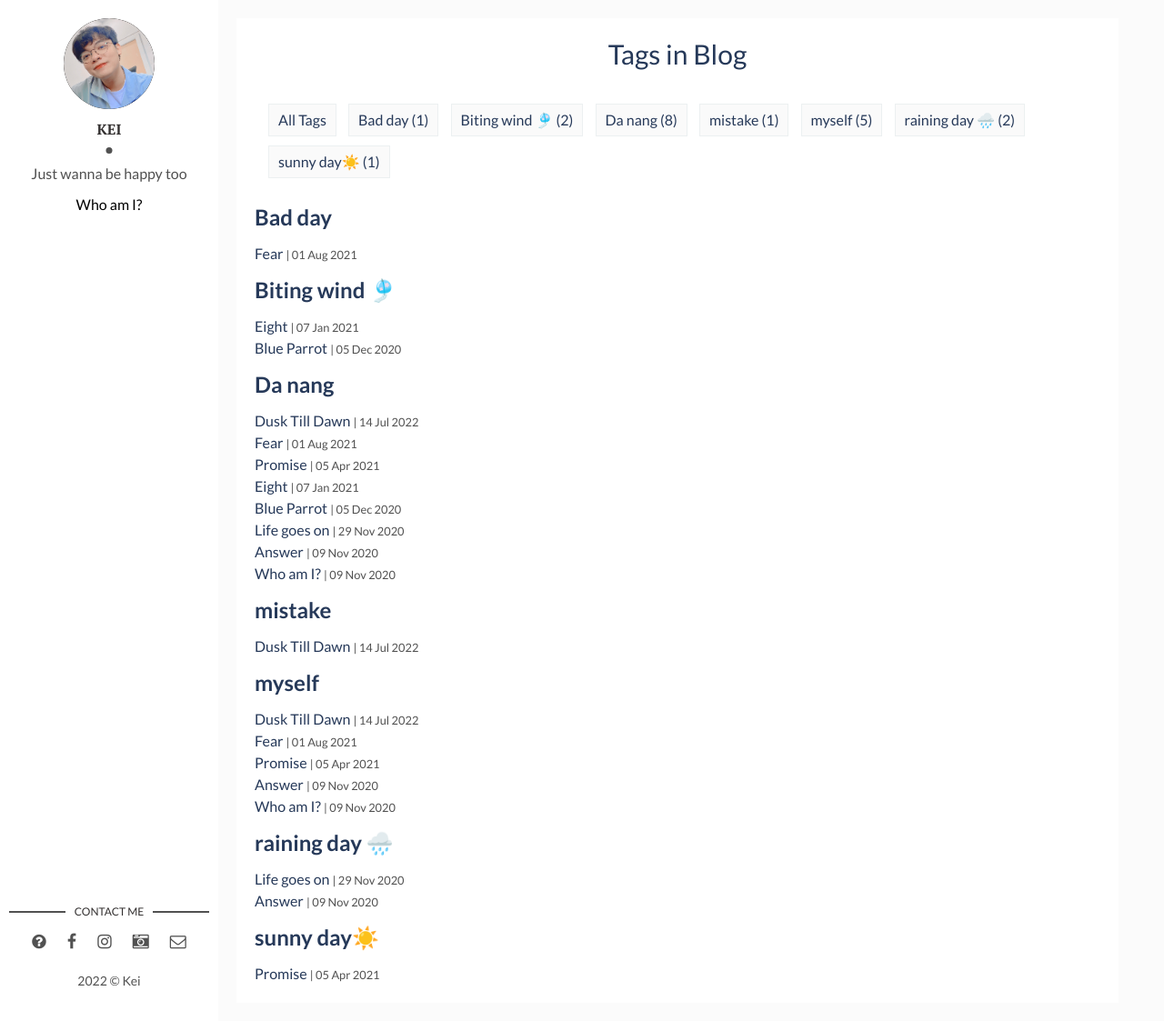
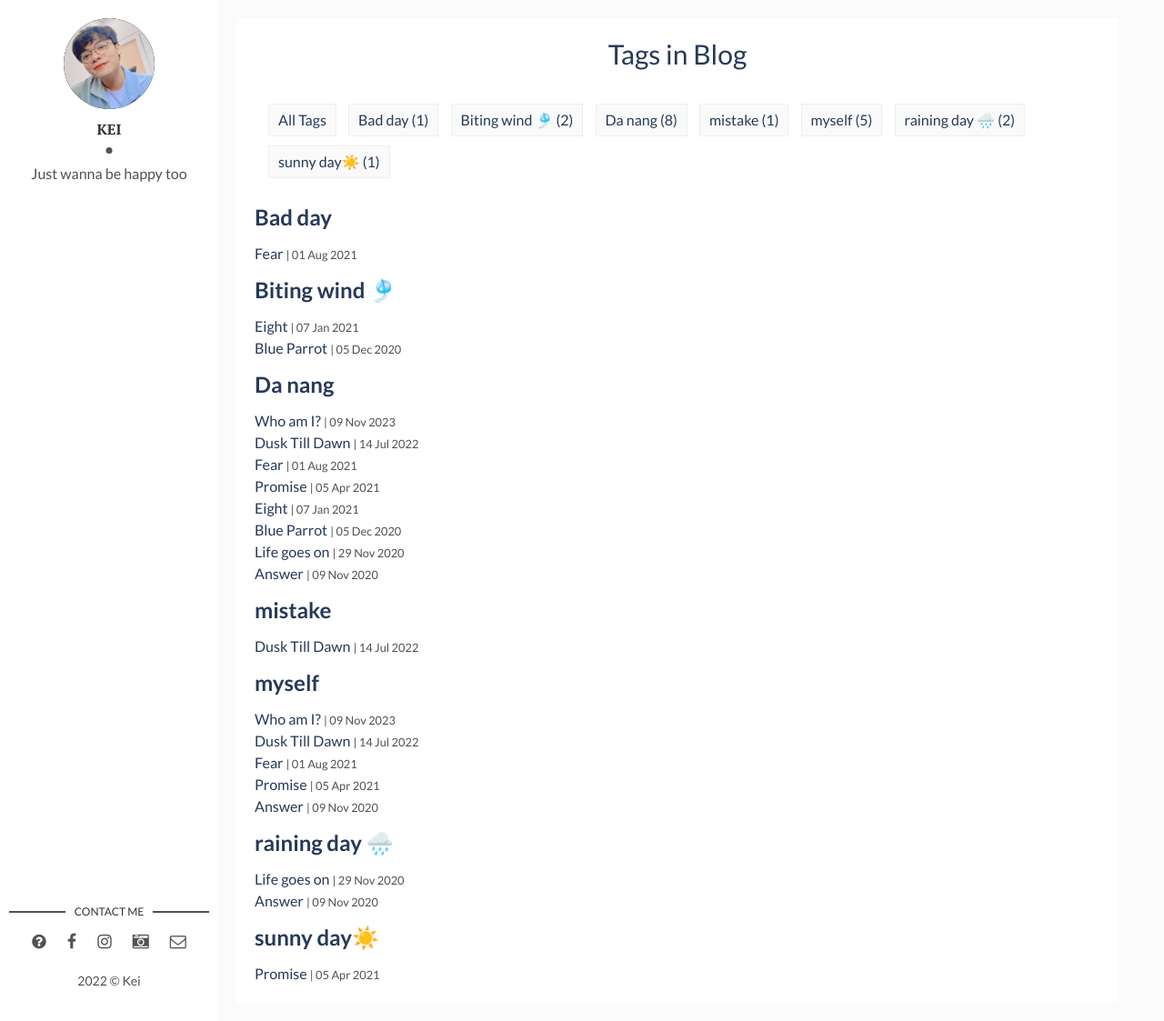
Before and after one commit to keiblog/keiblog, a Jekyll site: the page built from tags.html, in a window 1280 px wide and 1123 px high. Shown: the whole window at 91% size. Built offline with Jekyll 4.4.1, drawn with Linux system fonts in a browser that asks for light colours.

Commit message:
Hide Who Am I

```diff
--- a/_layouts/main.html
+++ b/_layouts/main.html
@@ -10,9 +10,9 @@ layout: default
       </div>
       <div class="author-name">{{site.author}}</div>
       <p>{{site.about-author}}</p>
-      <a href="{{site.baseurl}}/who-am-I/" style="text-decoration:none;color:black" id="persona">
+      <!-- <a href="{{site.baseurl}}/who-am-I/" style="text-decoration:none;color:black" id="persona">
         {{site.about-author-description}}
-      </a>
+      </a> -->
     </div>
   </header> <!-- End Header -->
   <footer>
--- a/_posts/2020-11-09-who-am-I.md
+++ b/_posts/2023-11-09-who-am-I.md
@@ -1,7 +1,7 @@
 ---
 layout: post
 title: Who am I?
-date: 2020-11-09 20:00:00 +0700
+date: 2023-11-09 20:00:00 +0700
 description: Who in fact I am?
 img: personal.jpg # Add image post (optional)
 tags: [Da nang, myself] # add tag
```
